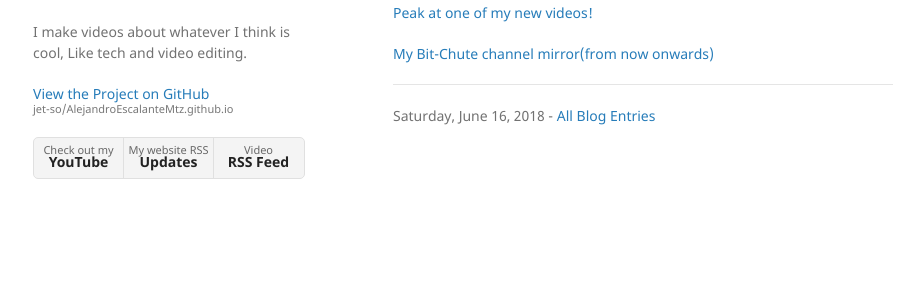
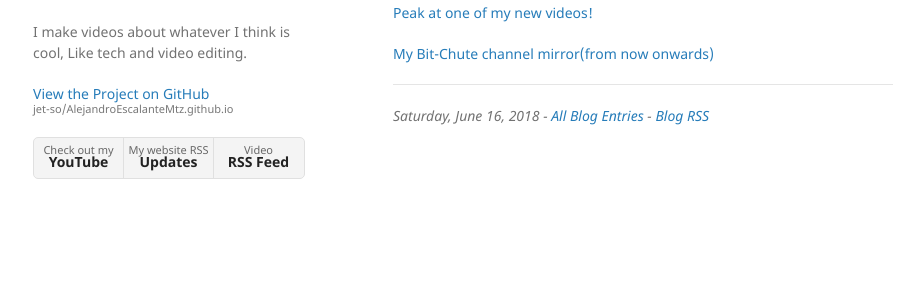
Before and after one commit to jet-so/AlejandroEscalanteMtz.github.io, a Jekyll site: the page built from blog/june.16.2018.md, in a window 1280 px wide. Shown: the part 233-533 px from the top of the page, without its empty margins (177-1090 px from the left). Built offline with Jekyll 4.4.1, drawn with Linux system fonts in a browser that asks for light colours; our own code applies the rules of GitHub Pages for plain Markdown files.

Commit message:
Update june.16.2018.md

```diff
--- a/blog/june.16.2018.md
+++ b/blog/june.16.2018.md
@@ -7,7 +7,6 @@ So yeah! I am working on a few vids, one about watching youtube with proxy sites
 
 [My Bit-Chute channel mirror(from now onwards)](https://www.bitchute.com/channel/jet_so/)
 
-
 ---
 
-Saturday, June 16, 2018 - [All Blog Entries](https://jet-so.github.io/blog/index)
+_Saturday, June 16, 2018 - [All Blog Entries](https://jet-so.github.io/blog/index) - [Blog RSS](https://jet-so.github.io/blogRSS)_
```
